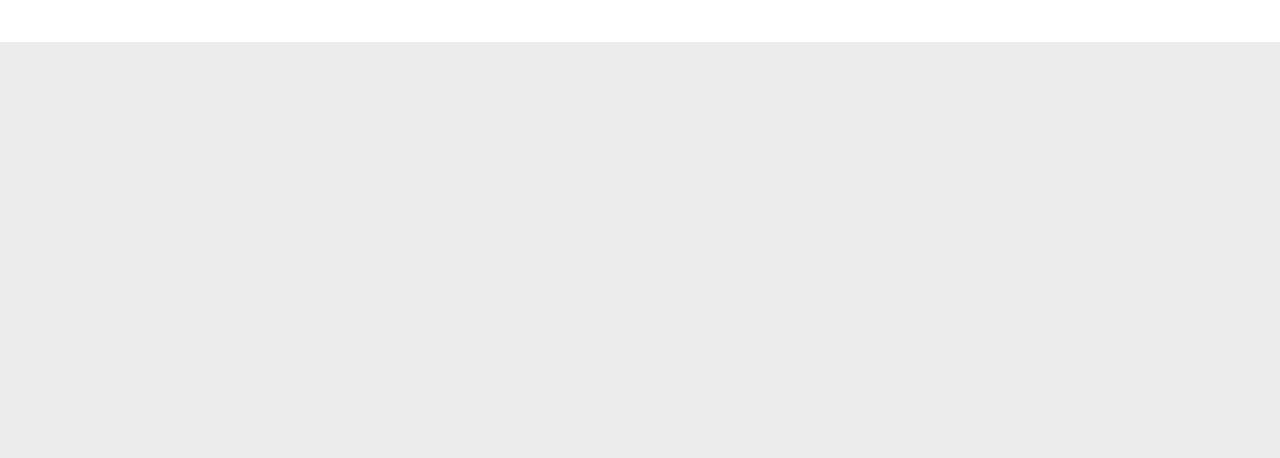
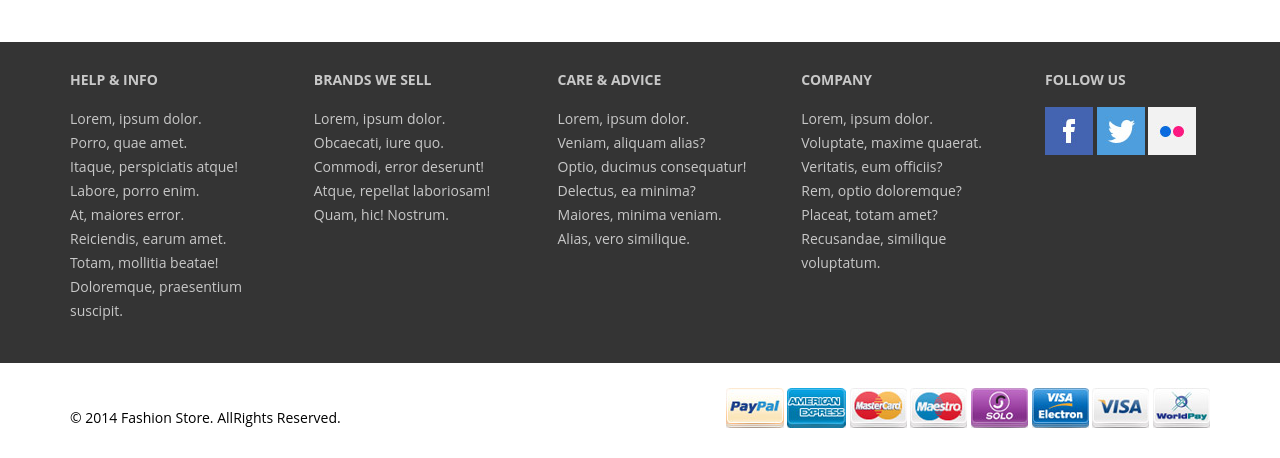
Before and after one commit to AndyMarg/styletour, a website: page public/index.html in a window 1280 px wide. Shown: the part 3188-3646 px from the top of the page. Before the commit the page ends 3230 px from the top, so only its background shows below. Drawn offline with Linux system fonts and the light colour scheme.

```diff
--- a/public/index.html
+++ b/public/index.html
@@ -560,6 +560,89 @@
                 </ul>
             </div>
         </section> <!-- /.bottom-slider -->
+        <div class="bottom-menu">
+            <div class="container">
+                <div class="row">
+                    <div class="col-md-10">
+                        <div class="row">
+                            <div class="col-md-3 col-xs-6">
+                                <h5>Help &amp; Info</h5>
+                                <ul>
+                                    <li><a href="#">Lorem, ipsum dolor.</a></li>
+                                    <li><a href="#">Porro, quae amet.</a></li>
+                                    <li><a href="#">Itaque, perspiciatis atque!</a></li>
+                                    <li><a href="#">Labore, porro enim.</a></li>
+                                    <li><a href="#">At, maiores error.</a></li>
+                                    <li><a href="#">Reiciendis, earum amet.</a></li>
+                                    <li><a href="#">Totam, mollitia beatae!</a></li>
+                                    <li><a href="#">Doloremque, praesentium suscipit.</a></li>
+                                </ul>
+                            </div>
+                            <div class="col-md-3 col-xs-6">
+                                    <h5>Brands we sell</h5>
+                                    <ul>
+                                        <li><a href="#">Lorem, ipsum dolor.</a></li>
+                                        <li><a href="#">Obcaecati, iure quo.</a></li>
+                                        <li><a href="#">Commodi, error deserunt!</a></li>
+                                        <li><a href="#">Atque, repellat laboriosam!</a></li>
+                                        <li><a href="#">Quam, hic! Nostrum.</a></li>
+                                    </ul>
+                            </div>
+                            <div class="clearfix visible-xs-block visible-sm-block"></div>
+                            <div class="col-md-3 col-xs-6">
+                                    <h5>Care &amp; advice</h5>
+                                    <ul>
+                                        <li><a href="#">Lorem, ipsum dolor.</a></li>
+                                        <li><a href="#">Veniam, aliquam alias?</a></li>
+                                        <li><a href="#">Optio, ducimus consequatur!</a></li>
+                                        <li><a href="#">Delectus, ea minima?</a></li>
+                                        <li><a href="#">Maiores, minima veniam.</a></li>
+                                        <li><a href="#">Alias, vero similique.</a></li>
+                                    </ul>
+                            </div>
+                            <div class="col-md-3 col-xs-6">
+                                    <h5>Company</h5>
+                                    <ul>
+                                        <li><a href="#">Lorem, ipsum dolor.</a></li>
+                                        <li><a href="#">Voluptate, maxime quaerat.</a></li>
+                                        <li><a href="#">Veritatis, eum officiis?</a></li>
+                                        <li><a href="#">Rem, optio doloremque?</a></li>
+                                        <li><a href="#">Placeat, totam amet?</a></li>
+                                        <li><a href="#">Recusandae, similique voluptatum.</a></li>
+                                    </ul>
+                            </div>
+                        </div>
+                    </div>
+                    <div class="col-md-2">
+                        <h5>Follow us</h5>
+                        <div class="social-icons">
+                            <a href="#"><img src="img/fb.jpg" alt=""></a>
+                            <a href="#"><img src="img/tw.jpg" alt=""></a>
+                            <a href="#"><img src="img/fl.jpg" alt=""></a>
+                        </div>
+                    </div>
+                </div>
+            </div>
+        </div> <!-- /.bottom-menu -->
+        <div class="bottom-copyright">
+            <div class="container">
+                <div class="row">
+                    <div class="col-md-4">
+                        <p>&copy; 2014 Fashion Store. AllRights Reserved.</p>
+                    </div>
+                    <div class="col-md-8 text-right pay">
+                        <a href="#"><img src="img/pay1.jpg" alt=""></a>
+                        <a href="#"><img src="img/pay2.jpg" alt=""></a>
+                        <a href="#"><img src="img/pay3.jpg" alt=""></a>
+                        <a href="#"><img src="img/pay4.jpg" alt=""></a>
+                        <a href="#"><img src="img/pay5.jpg" alt=""></a>
+                        <a href="#"><img src="img/pay6.jpg" alt=""></a>
+                        <a href="#"><img src="img/pay7.jpg" alt=""></a>
+                        <a href="#"><img src="img/pay8.jpg" alt=""></a>
+                    </div>
+                </div>
+            </div>
+        </div> <!-- /.bottom-copyright -->
     </footer>
 
     <script src="libs/jquery/jquery-1.12.4.min.js"></script>
--- /dev/null
+++ b/src/scss/bottom-copyright.scss
@@ -0,0 +1,20 @@
+@import "partials/mixins";
+@import "partials/params";
+
+#footer {
+
+    & .bottom-copyright {
+        padding: 25px 0 20px;
+        background-color: #fff;
+        & p {
+            padding-top: 20px;
+        }
+
+
+        @media only screen and (max-width: 992px) {
+            & .pay {text-align: left!important;}
+        }
+
+    }  // .bottom-copyright
+
+} // #footer
--- /dev/null
+++ b/src/scss/bottom-menu.scss
@@ -0,0 +1,48 @@
+@import "partials/mixins";
+@import "partials/params";
+
+#footer {
+
+    & .bottom-menu {
+        padding: 30px 0;
+        background-color: #343434;
+        & h5 {
+            margin-bottom: 20px;
+            color: #c8c8c8;
+            font-weight: bold;
+            text-transform: uppercase;
+        }
+        & ul {
+            list-style: none;
+            padding: 0;
+            & li a {
+                line-height: 24px;
+                color: #c8c8c8;
+            }
+        }
+
+        @media only screen and (max-width: 1200px) {
+            & .social-icons {
+                margin-left: 10px;
+                & img {
+                    display: block;
+                    margin-bottom: 3px;
+                }
+            }
+        }
+
+
+        @media only screen and (max-width: 992px) {
+            & .social-icons img {
+                display: inline;
+            }
+            & ul {
+                & li a {
+                    display: block;
+                }
+            }
+        }
+
+    }  // .bottom-menu
+
+} // #footer
```
Also changed, not shown: public/css/bundle.min.css.
